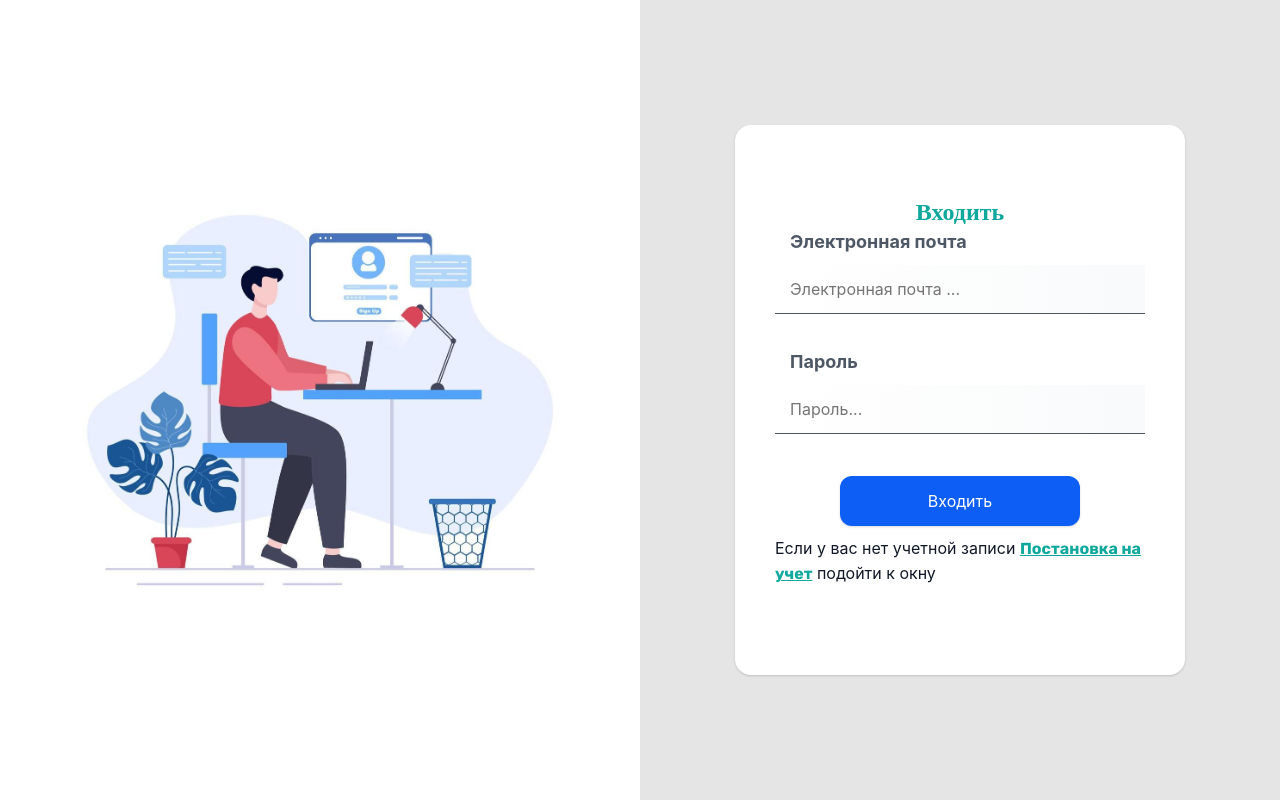
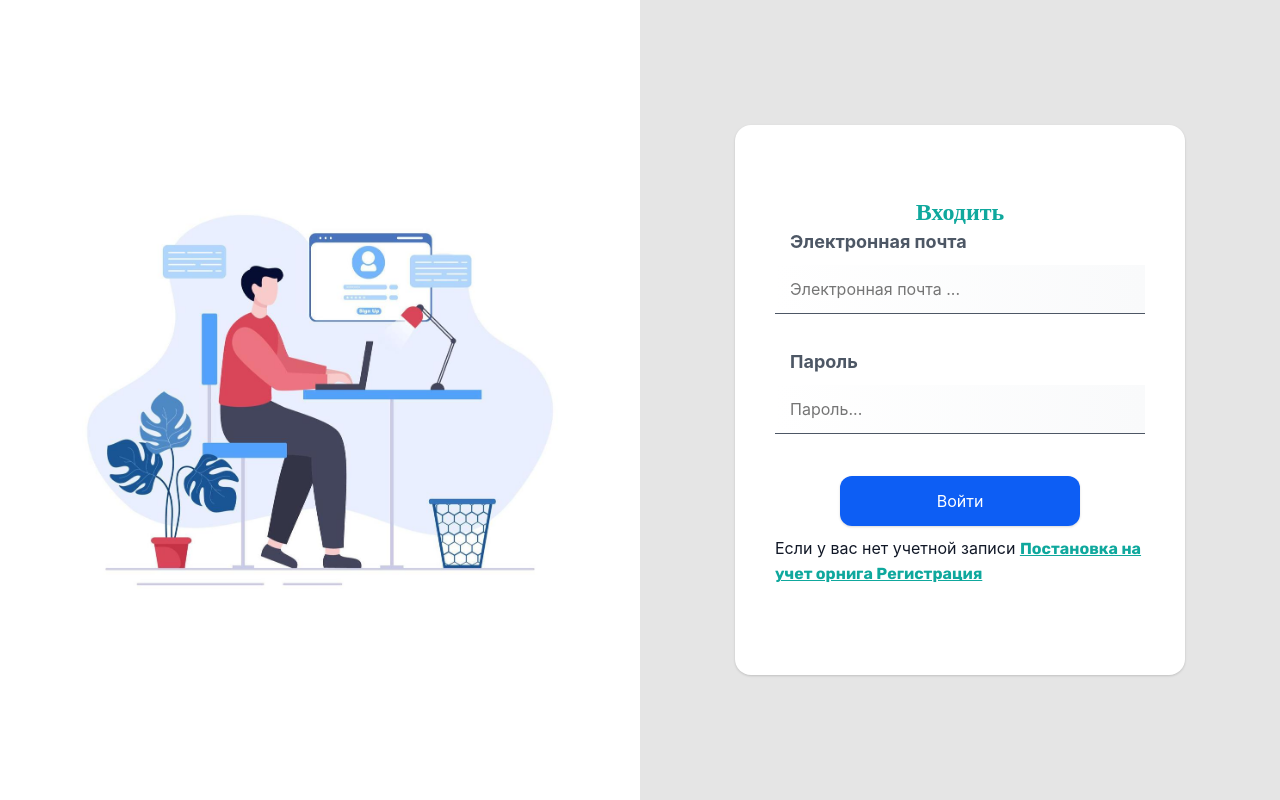
Before and after one commit to Javohir070/test_sitle, a React (Create React App) app: page /sign-in in a window 1280 px wide. Built offline with nearby package versions, Linux system fonts and the light colour scheme.

Commit message:
buldi menicha

```diff
--- a/src/Pages/SignIn/index.jsx
+++ b/src/Pages/SignIn/index.jsx
@@ -36,7 +36,7 @@ const SignIn = () => {
       </Left>
       <Right>
         <Wrap>
-          <Title>Входить</Title>
+          <Title>Входить </Title>
           <Right.Message>{message && message}</Right.Message>
           <Right.Wrap>
             <Right.Title>Электронная почта</Right.Title>
@@ -60,7 +60,7 @@ const SignIn = () => {
               placeholder="Пароль..."
             />
           </Right.Wrap>
-          <Right.Btn onClick={login}>Входить</Right.Btn>
+          <Right.Btn onClick={login}>Войти</Right.Btn>
           <Right.Link>
           Если у вас нет учетной записи{" "}
             <Right.Span
@@ -68,9 +68,8 @@ const SignIn = () => {
                 navigate("/register");
               }}
             >
-             Постановка на учет
+             Постановка на учет орнига Регистрация
             </Right.Span>{" "}
-            подойти к окну
           </Right.Link>
         </Wrap>
       </Right>
--- a/src/Pages/StudentExam/index.jsx
+++ b/src/Pages/StudentExam/index.jsx
@@ -126,7 +126,7 @@ const StudentExam = () => {
         <Container.Wrap>
           <Container.Questions>
             <Container.Title>
-              {showQuestion + 1 + "-savol. "}
+              {showQuestion + 1 + "-Bопрос. "}
               <span>{examTest.questions[showQuestion].text}</span>
             </Container.Title>
             {examTest.questions[showQuestion].image ? (
```
